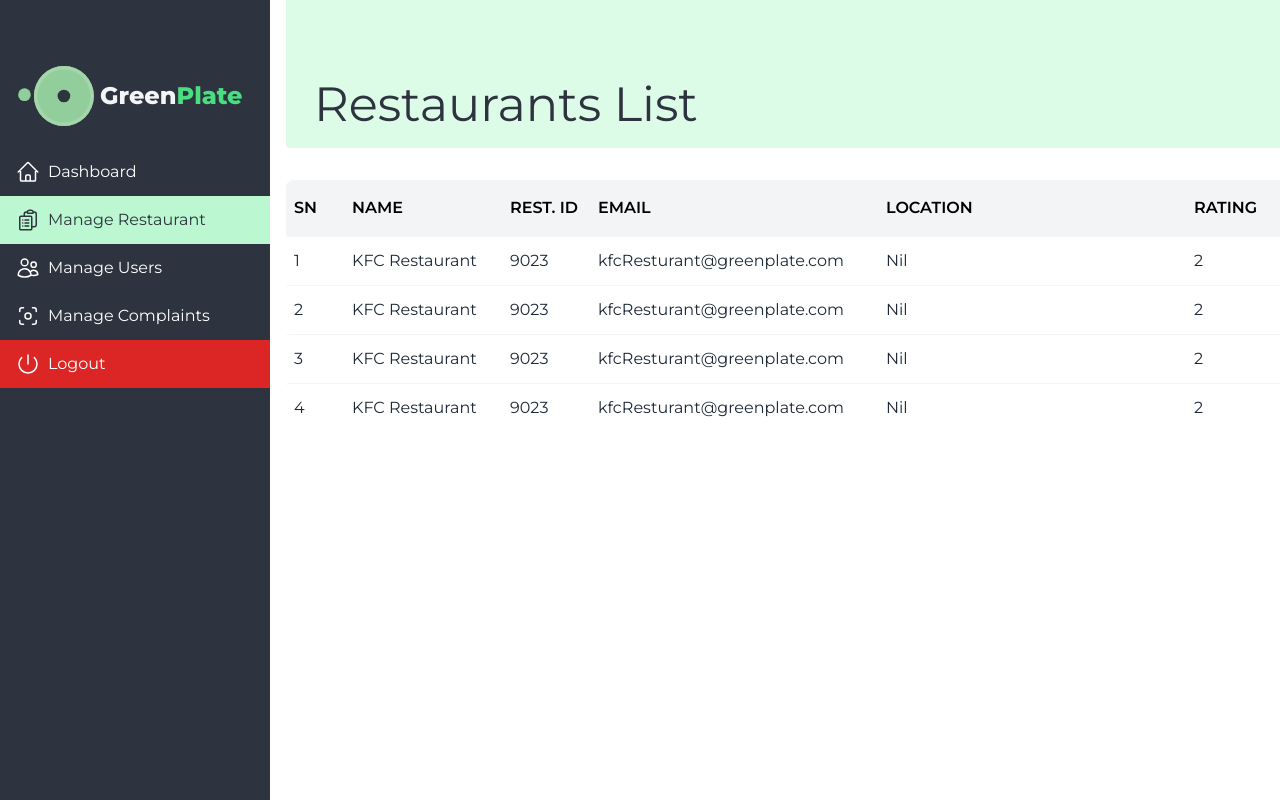
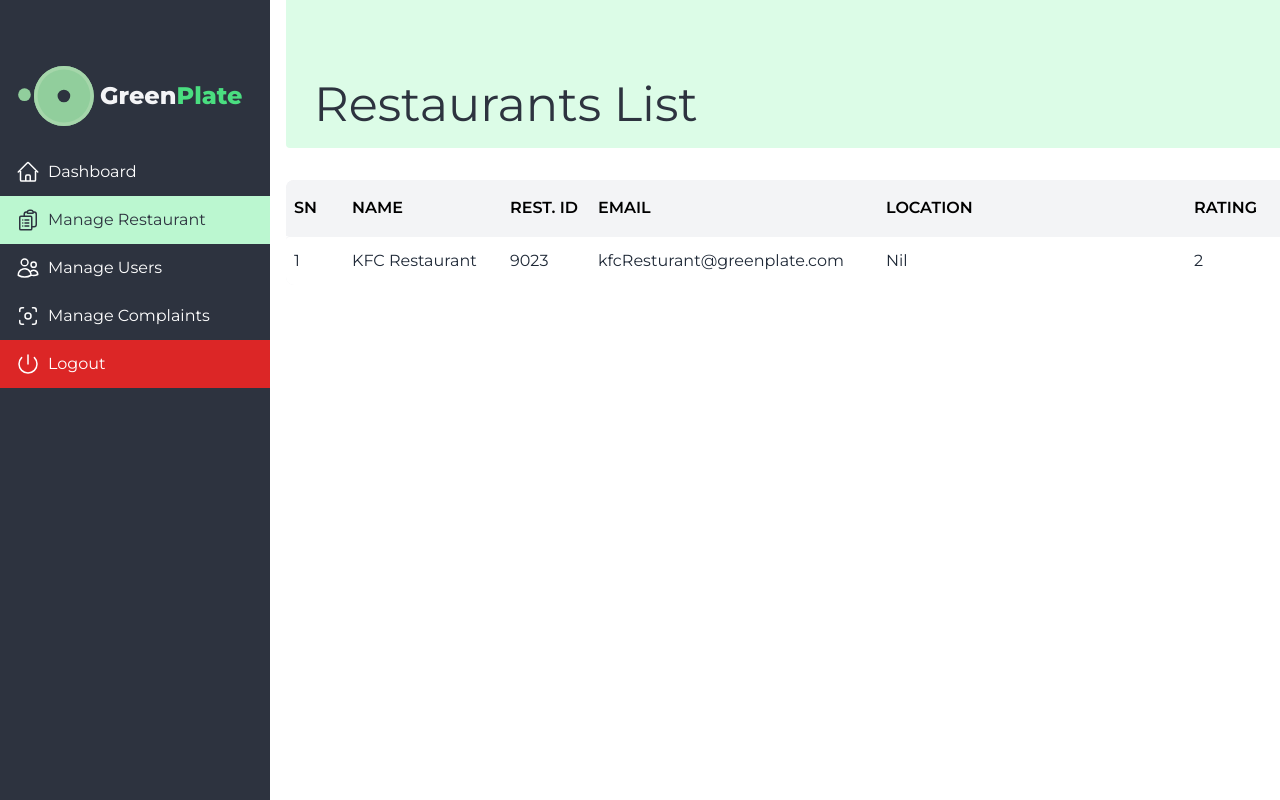
Before and after one commit to Opcode3/greenplate, a Next.js app: page /admin/restaurants in a window 1280 px wide. Shown: the top 800 px of the page. Built offline with nearby package versions, Linux system fonts and the light colour scheme.

Commit message:
added infor to res

```diff
--- a/src/pages/admin/restaurants.tsx
+++ b/src/pages/admin/restaurants.tsx
@@ -7,18 +7,6 @@ import React from 'react'
 const DashboardPage = () => {
   const usersHead = ['sn', 'Name', 'Rest. Id', 'Email', 'Location', 'Rating', 'date_created']
   const usersBody = [
-    {
-      id: '9023', name: 'KFC Restaurant', bgUrl:'', location: 'Nil', description: '', createdAt:'10/10/2010',
-      rating: 2, googleMapUrl: '', contact: '09093884994, 08984894883, 039839494', email: 'kfcResturant@greenplate.com',
-    },
-    {
-      id: '9023', name: 'KFC Restaurant', bgUrl:'', location: 'Nil', description: '', createdAt:'10/10/2010',
-      rating: 2, googleMapUrl: '', contact: '09093884994, 08984894883, 039839494', email: 'kfcResturant@greenplate.com',
-    },
-    {
-      id: '9023', name: 'KFC Restaurant', bgUrl:'', location: 'Nil', description: '', createdAt:'10/10/2010',
-      rating: 2, googleMapUrl: '', contact: '09093884994, 08984894883, 039839494', email: 'kfcResturant@greenplate.com',
-    },
     {
       id: '9023', name: 'KFC Restaurant', bgUrl:'', location: 'Nil', description: '', createdAt:'10/10/2010',
       rating: 2, googleMapUrl: '', contact: '09093884994, 08984894883, 039839494', email: 'kfcResturant@greenplate.com',
```
